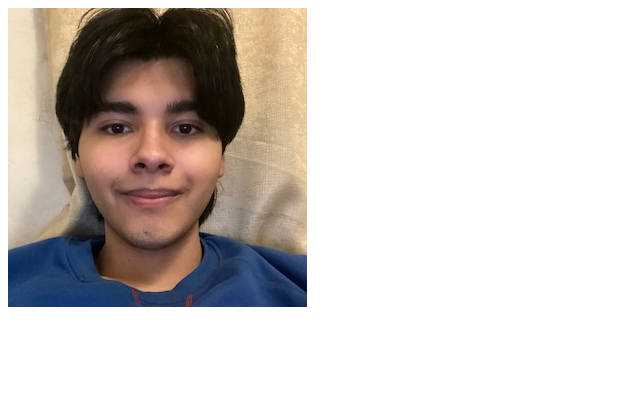
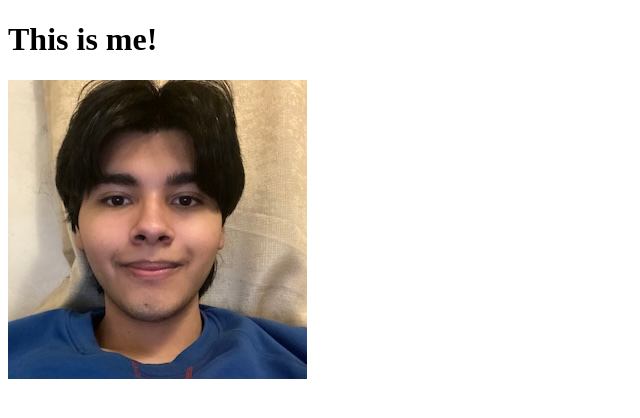
Before and after one commit to CIT82/angeloa-pub, a plain HTML site: page pages/index.html in a window 1280 px wide. Shown: the whole page, without its empty margins (0-640 px from the left). Drawn offline with Linux system fonts and the light colour scheme.

Commit message:
Update body with h1

```diff
--- a/pages/index.html
+++ b/pages/index.html
@@ -6,6 +6,7 @@
     <title>Angelo Andrade</title>
   </head>
   <body>
+    <h1>This is me!</h1>
     <img src="../images/angeloandrade.jpg?raw=true" alt="Angelo Andrade" />
   </body>
 </html>
```
